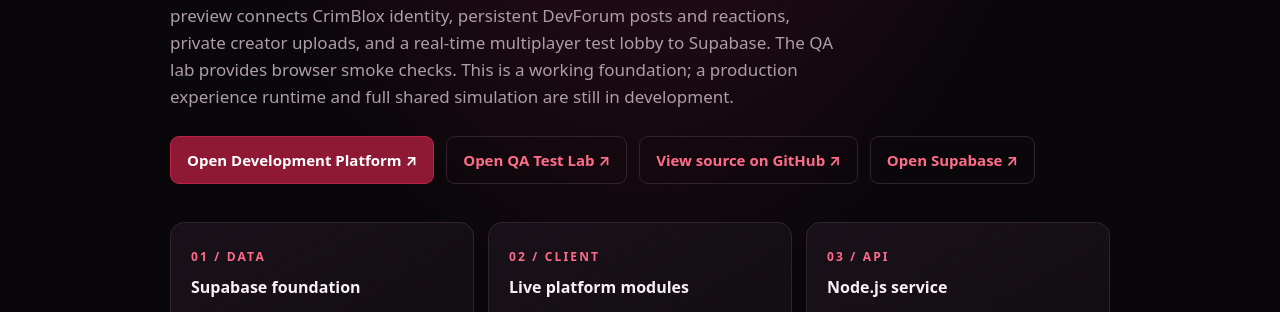
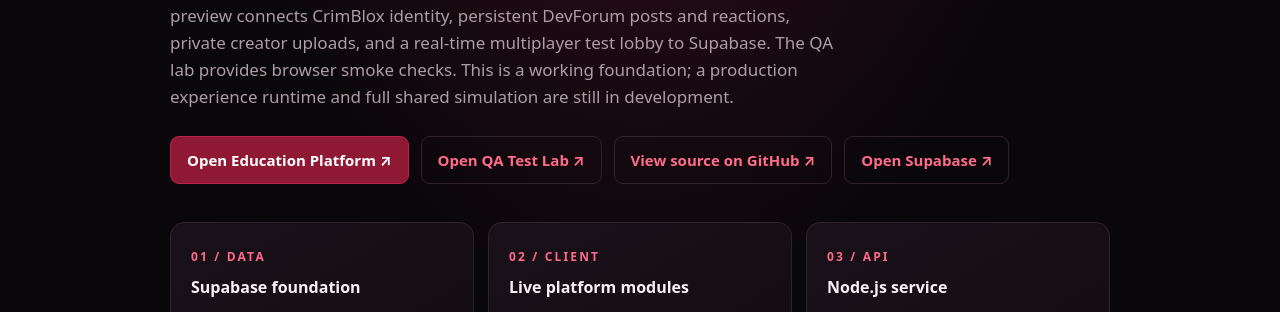
Before and after one commit to UBG-Tester/CrimBlox-Testing-Backend, a website: page index.html in a window 1280 px wide. Shown: the part 452-764 px from the top of the page. Drawn offline with Linux system fonts and the light colour scheme.

Commit message:
Link landing page to CrimBlox Education

```diff
--- a/index.html
+++ b/index.html
@@ -16,7 +16,7 @@
 <body>
 <header><div class="brand"><span class="mark" aria-hidden="true"></span><span>CrimBlox</span></div><span class="pill">BACKEND PROJECT</span></header>
 <main>
-<section class="hero"><div class="eyebrow">Crimson Advanced Creation Engine · CAGE</div><h1>Infrastructure for interactive creation with CrimBlox.</h1><p>This GitHub Pages site is the project landing page. The connected development preview connects CrimBlox identity, persistent DevForum posts and reactions, private creator uploads, and a real-time multiplayer test lobby to Supabase. The QA lab provides browser smoke checks. This is a working foundation; a production experience runtime and full shared simulation are still in development.</p><div class="actions"><a class="btn primary" href="./platform/">Open Development Platform ↗</a><a class="btn" href="./testing/">Open QA Test Lab ↗</a><a class="btn" href="https://github.com/UBG-Tester/CrimBlox-Testing-Backend">View source on GitHub ↗</a><a class="btn" href="https://supabase.com/dashboard/project/wsvyyussvzqolozstatl">Open Supabase ↗</a></div></section>
+<section class="hero"><div class="eyebrow">Crimson Advanced Creation Engine · CAGE</div><h1>Infrastructure for interactive creation with CrimBlox.</h1><p>This GitHub Pages site is the project landing page. The connected development preview connects CrimBlox identity, persistent DevForum posts and reactions, private creator uploads, and a real-time multiplayer test lobby to Supabase. The QA lab provides browser smoke checks. This is a working foundation; a production experience runtime and full shared simulation are still in development.</p><div class="actions"><a class="btn primary" href="./education/">Open Education Platform ↗</a><a class="btn" href="./testing/">Open QA Test Lab ↗</a><a class="btn" href="https://github.com/UBG-Tester/CrimBlox-Testing-Backend">View source on GitHub ↗</a><a class="btn" href="https://supabase.com/dashboard/project/wsvyyussvzqolozstatl">Open Supabase ↗</a></div></section>
 <section class="grid"><article class="card"><span class="eyebrow">01 / DATA</span><h2>Supabase foundation</h2><p>Project database and private object storage are configured. Privileged server keys stay server-side.</p></article><article class="card"><span class="eyebrow">02 / CLIENT</span><h2>Live platform modules</h2><p>Account creation, forum posts and reactions, private asset uploads, and live lobby chat are implemented in the Development Platform.</p></article><article class="card"><span class="eyebrow">03 / API</span><h2>Node.js service</h2><p>GitHub Pages cannot run the API or WebSocket server. Use a Node.js-capable host and configure the Supabase service-role key as a private environment secret.</p></article></section>
 </main><footer>CrimBlox · Project status: Supabase-backed platform foundation committed; verify the live Pages deployment and test with separate accounts.</footer>
 </body></html>
```
